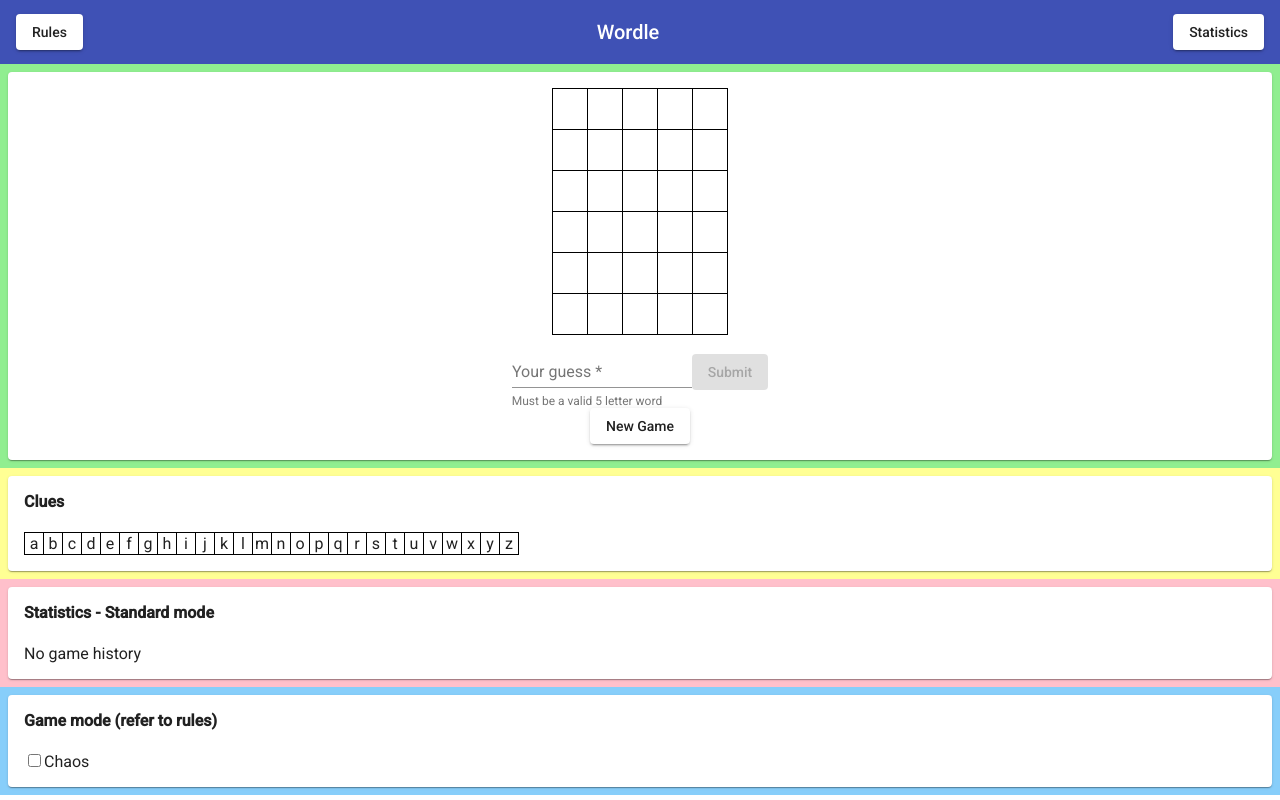
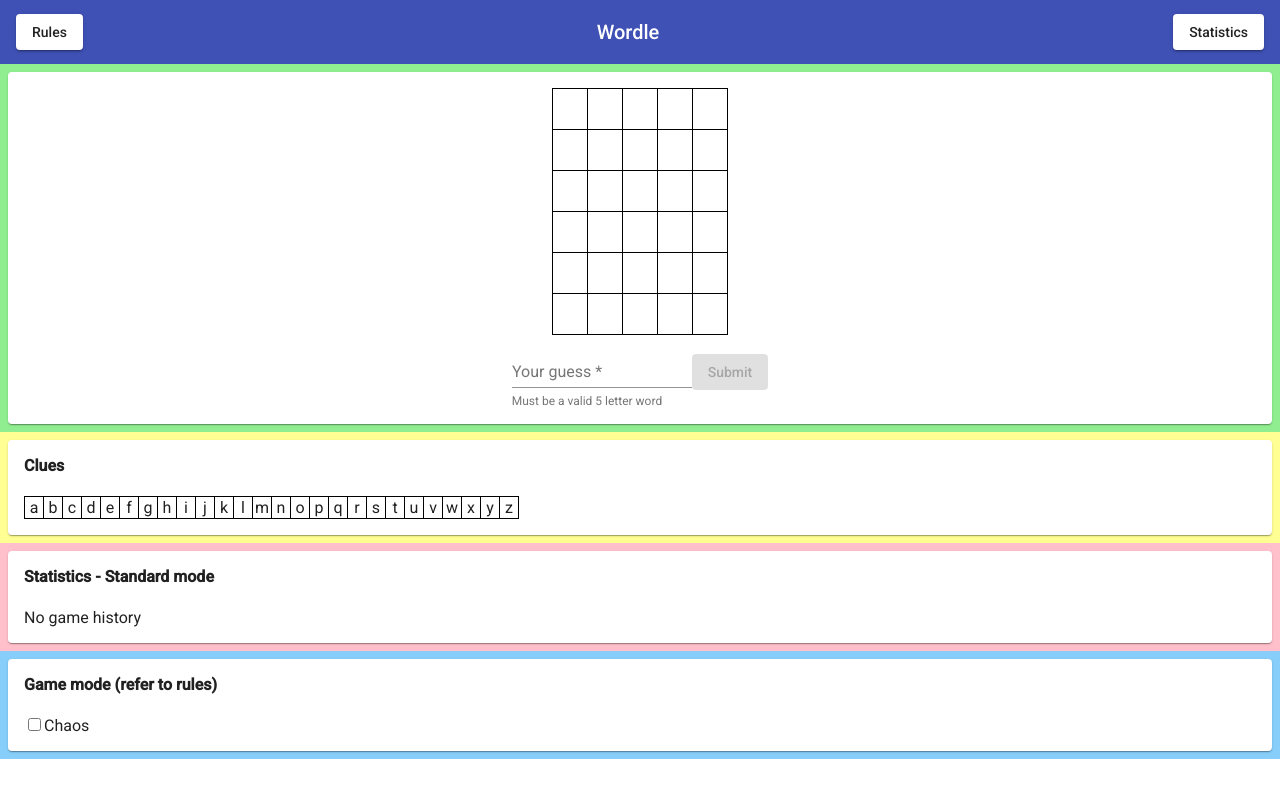
Before and after one commit to andreashsy/wordle, an Angular app: page / in a window 1280 px wide. Built offline with nearby package versions, Linux system fonts and the light colour scheme.

Commit message:
EDIT: removed new game button if player has not won or lost. Added few new words to word list

```diff
--- a/src/app/app.component.html
+++ b/src/app/app.component.html
@@ -74,7 +74,7 @@
             </form>
           </div>
 
-          <div class="center">
+          <div class="center"  *ngIf="player.hasWon || player.hasLost">
             <button mat-raised-button (click)="onNewGame(); guessInput.focus()">New Game</button>
           </div>
 
```
Also changed, not shown: src/app/wordlist.ts (+1 -1 lines).
